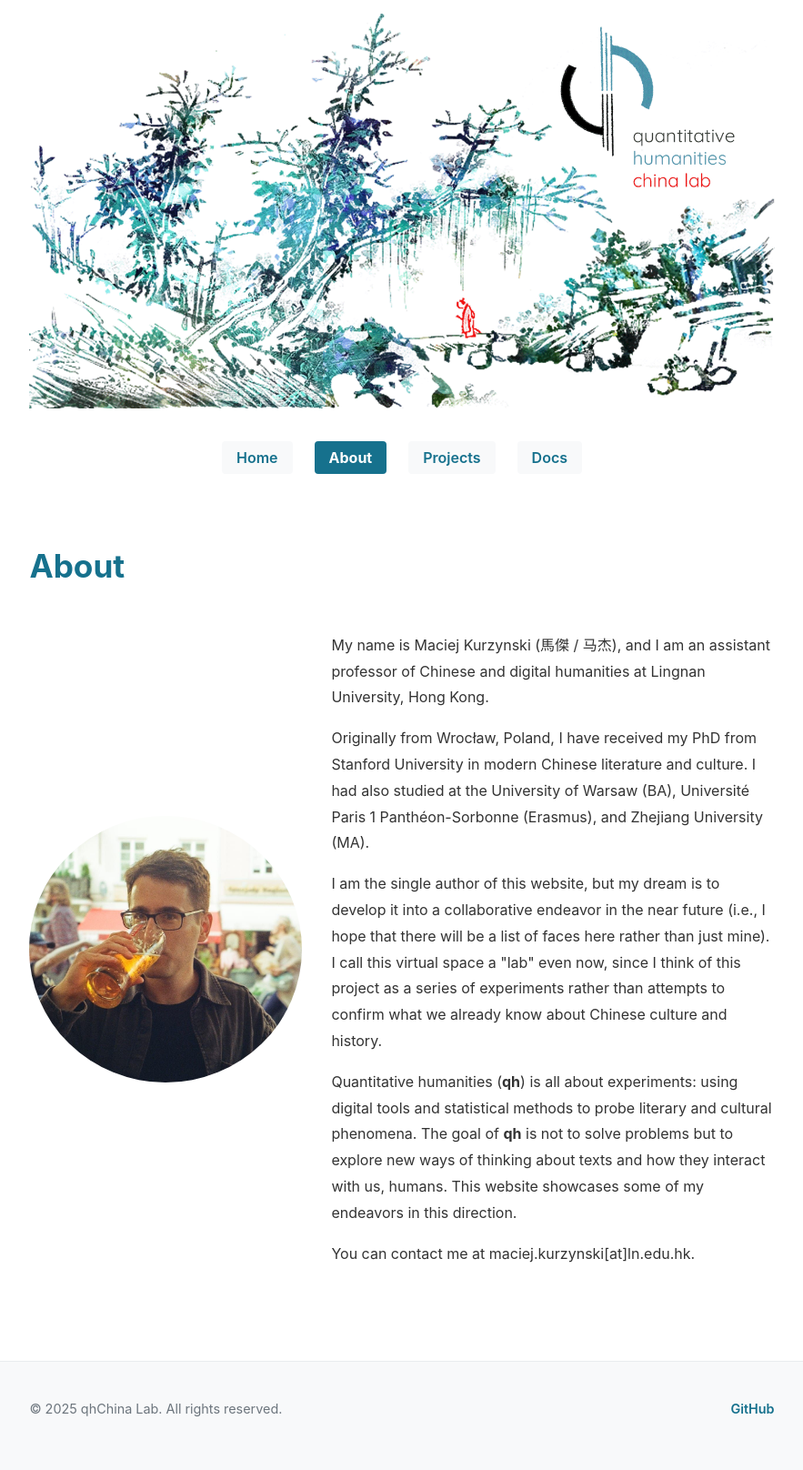
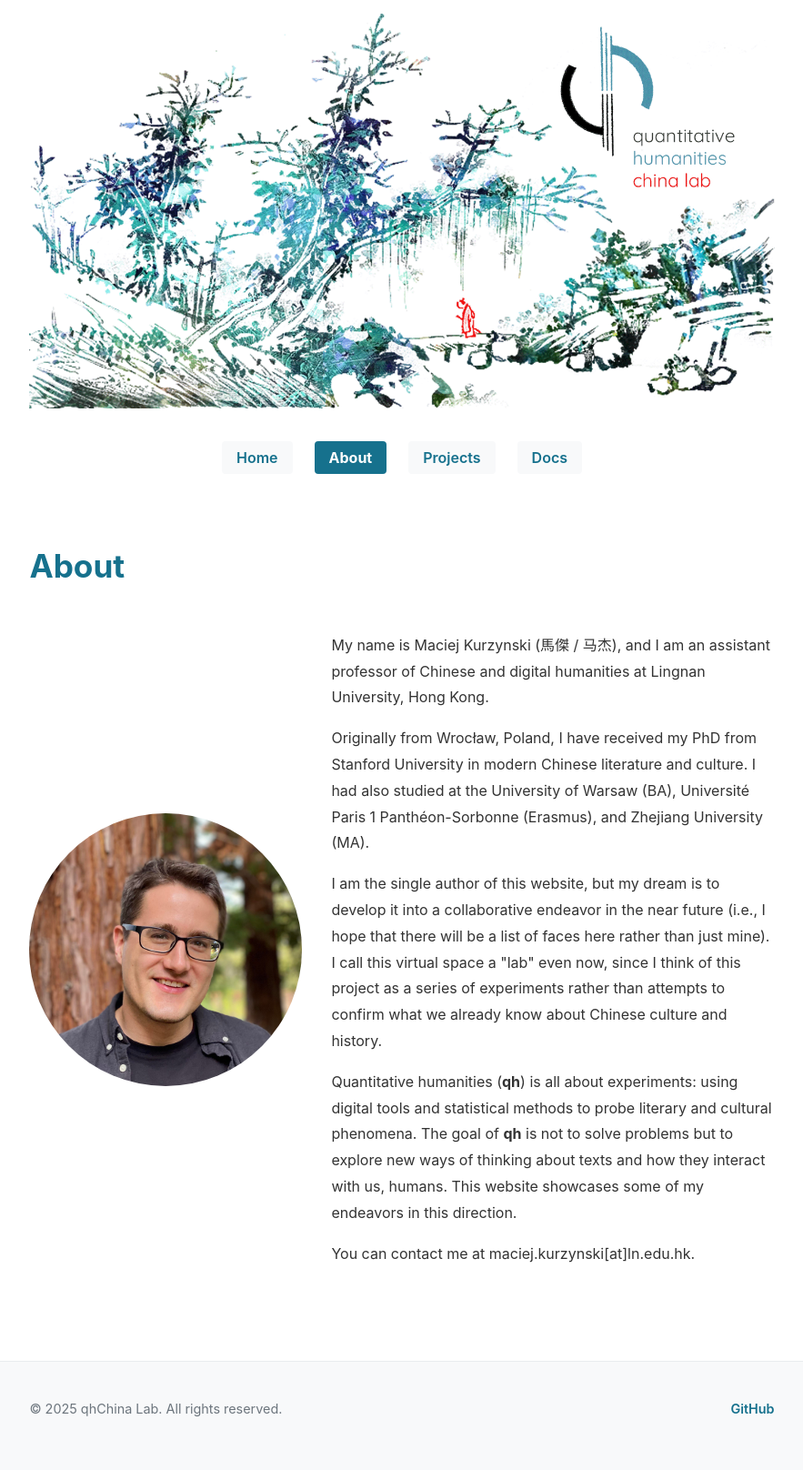
Before and after one commit to mcjkurz/qhchina, a Jekyll site: the page built from docs/about/index.md, in a window 1280 px wide. Shown: the whole page at 91% size, without its empty margins (198-1081 px from the left). Built offline with Jekyll 4.4.1, drawn with Linux system fonts in a browser that asks for light colours.

```diff
--- a/docs/about/index.md
+++ b/docs/about/index.md
@@ -47,7 +47,7 @@
 
 <div class="bio-container">
   <div class="bio-image">
-    <img src="{{ site.baseurl }}/assets/img/profile_pic_beer.jpg" alt="Maciej Kurzynski" />
+    <img src="{{ site.baseurl }}/assets/img/kurzynski_pic.png" alt="Maciej Kurzynski" />
   </div>
   <div class="bio-text">
     <p>My name is Maciej Kurzynski (馬傑 / 马杰), and I am an assistant professor of Chinese and digital humanities at Lingnan University, Hong Kong.</p>
```
Also changed, not shown: docs/assets/img/profile_pic_beer.jpg (deleted).
